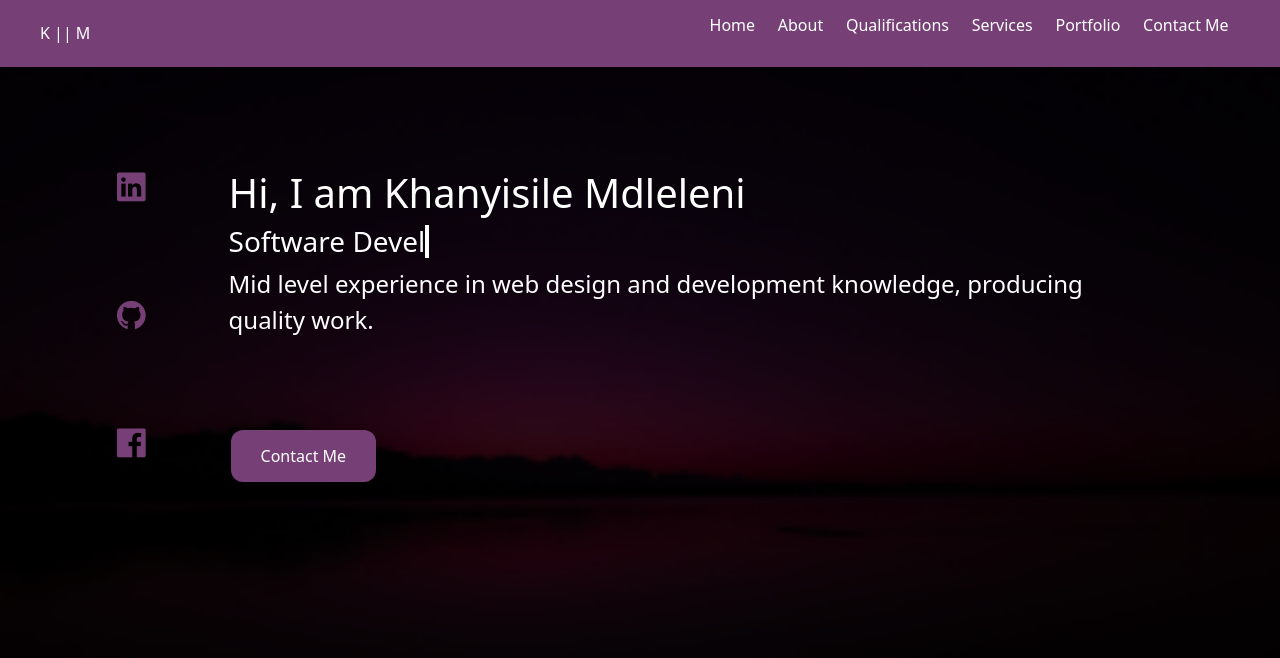
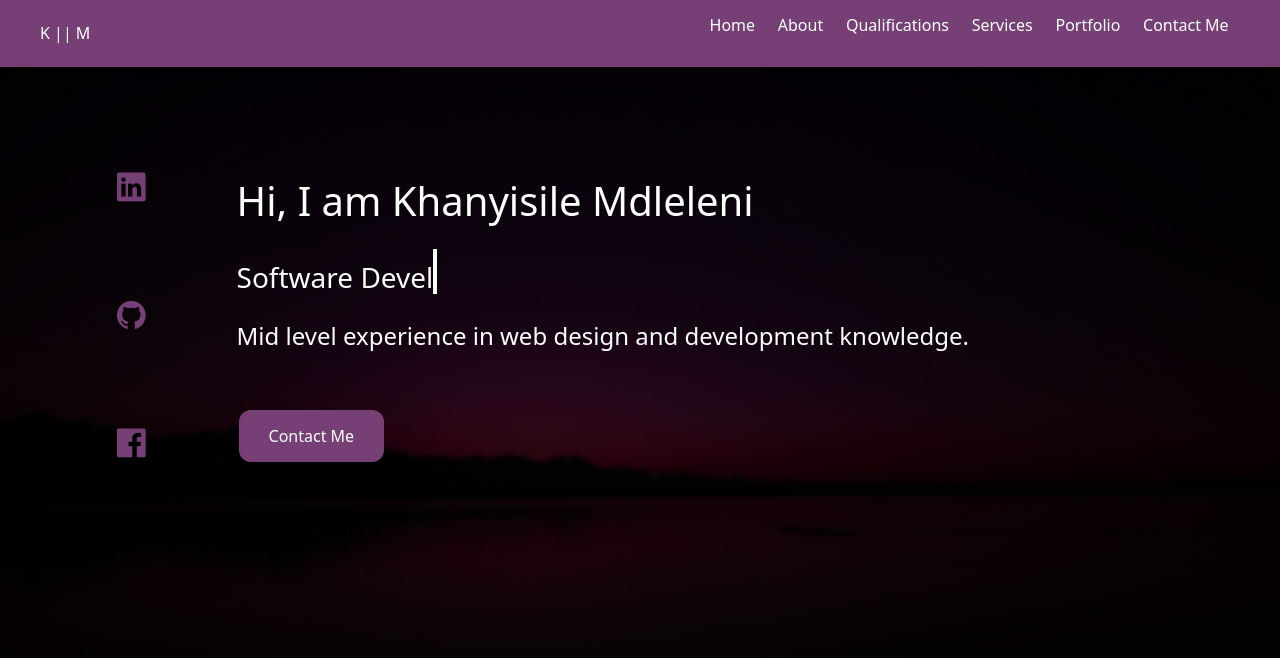
Before and after one commit to Khanyisile-Mdleleni/Portfolio, a React (Vite) app in the folder react-portfolio/: page /home in a window 1280 px wide. Shown: the top 658 px of the page. Built offline with nearby package versions, Linux system fonts and the light colour scheme.

Commit message:
Added an iage on home page.

```diff
--- a/react-portfolio/src/App.css
+++ b/react-portfolio/src/App.css
@@ -97,6 +97,7 @@ nav .menu span{
 #home-subtitle{
     white-space: nowrap;
 	overflow: hidden;
+    padding-top: 12px;
 	border-right: 4px solid #fff;
 	animation: cursor 1s step-start infinite,
     text 4s steps(12) alternate infinite;
@@ -174,6 +175,8 @@ nav .menu span{
     padding-bottom: 25px;
     padding-top: 3.2rem;
 }
+ /*--------------------------------- Portfolio------------------------------- */
+
 
  /* -----------------------------Footer---------------------------------- */
 
--- a/react-portfolio/src/components/pages/About.jsx
+++ b/react-portfolio/src/components/pages/About.jsx
@@ -27,7 +27,7 @@ function About() {
         <div>
           <Container>
             <Row>
-              <Col xs={6} md={4}>
+              <Col>
                 <img
                   src={about}
                   alt=""
@@ -38,7 +38,7 @@ function About() {
                 />
               </Col>
 
-              <Col xs={12} md={8}>
+              <Col>
                 <p className="fs-6">
                   {" "}
                   My primary responsibility is to design, develop and maintain
--- a/react-portfolio/src/components/pages/Home.jsx
+++ b/react-portfolio/src/components/pages/Home.jsx
@@ -1,41 +1,83 @@
-import React from 'react'
-import image from '../img/bg.png'
+import React from "react";
+import image from "../img/bg.png";
 import { Link } from "react-router-dom";
-import img from '../img/bibo.png'
+import img from "../img/bibo.png";
 
-function Home () {
+function Home() {
   return (
     <>
-       <div id='home'
+      <div
+        id="home"
         style={{
-        backgroundImage:`url(${image})`,
-        backgroundRepeat: 'no-repeat',
-        backgroundSize: 'cover',
+          backgroundImage: `url(${image})`,
+          backgroundRepeat: "no-repeat",
+          backgroundSize: "cover",
           minHeight: "100vh",
-        width: '100%'      }}
+          width: "100%",
+        }}
       >
-
-         <div className='container' id='home-container'>
-           <div id='icons'>
+        <div className="container" id="home-container">
+          <div id="icons">
             <ul>
-               <li><a href="https://www.linkedin.com/in/khanyisile-mdleleni-b77691250/" className="home__social-icon"><i className="uil uil-linkedin"></i></a></li>
-               <li><a href="https://github.com/Khanyisile-Mdleleni" className="home__social-icon"><i className="uil uil-github"></i></a></li>
-               <li><a href="https://m.facebook.com/khanyisile.mdleleni.16?eav=AfYMrSPTI18yWVy7cTOlgkNuds" className="home__social-icon"><i className="uil uil-facebook"></i></a></li>
+              <li>
+                <a
+                  href="https://www.linkedin.com/in/khanyisile-mdleleni-b77691250/"
+                  className="home__social-icon"
+                >
+                  <i className="uil uil-linkedin"></i>
+                </a>
+              </li>
+              <li>
+                <a
+                  href="https://github.com/Khanyisile-Mdleleni"
+                  className="home__social-icon"
+                >
+                  <i className="uil uil-github"></i>
+                </a>
+              </li>
+              <li>
+                <a
+                  href="https://m.facebook.com/khanyisile.mdleleni.16?eav=AfYMrSPTI18yWVy7cTOlgkNuds"
+                  className="home__social-icon"
+                >
+                  <i className="uil uil-facebook"></i>
+                </a>
+              </li>
             </ul>
-
           </div>
-           <div id='home-content'>
-             <h1 id='home-title'>Hi, I am Khanyisile Mdleleni</h1>
-             <h3 id='home-subtitle'>Software Developer</h3>
-             <p id='home-description'>Mid level experience in web design and development knowledge, producing quality work.</p><br/><br/>
+          <div className="d-grid gap-3">
+            <div id="home-content">
+              <div className="p-2 ">
+                <h1 id="home-title">Hi, I am Khanyisile Mdleleni</h1>
+              </div>
+              <div className="p-2 ">
+                <h3 id="home-subtitle">Software Developer</h3>
+              </div>
+              <div className="p-2 ">
+                <p id="home-description">
+                  Mid level experience in web design and development knowledge.
+                </p>{" "}
+                <br />
                 <div>
-           <Link to="/contact"><button type="button" id='btn' >Contact Me</button></Link>
+                  <Link to="/contact">
+                    <button type="button" id="btn">
+                      Contact Me
+                    </button>
+                  </Link>
                 </div>
               </div>
             </div>
+            {/* <div id="home-img">
+              <img src={img} alt="" style={{
+                position: 'absolute',
+                left: '1040px',
+                top: '450px',
+              }} />
+            </div> */}
           </div>
-
+        </div>
+      </div>
     </>
-    )
+  );
 }
- export default Home
+export default Home;
--- a/react-portfolio/src/components/pages/Portfolio.jsx
+++ b/react-portfolio/src/components/pages/Portfolio.jsx
@@ -30,6 +30,7 @@ function Portfolio() {
             width: "50%"
 
           }}
+
         >
           <Carousel>
             <Carousel.Item>
```
Lines whose indentation alone changed are shown as unchanged.
